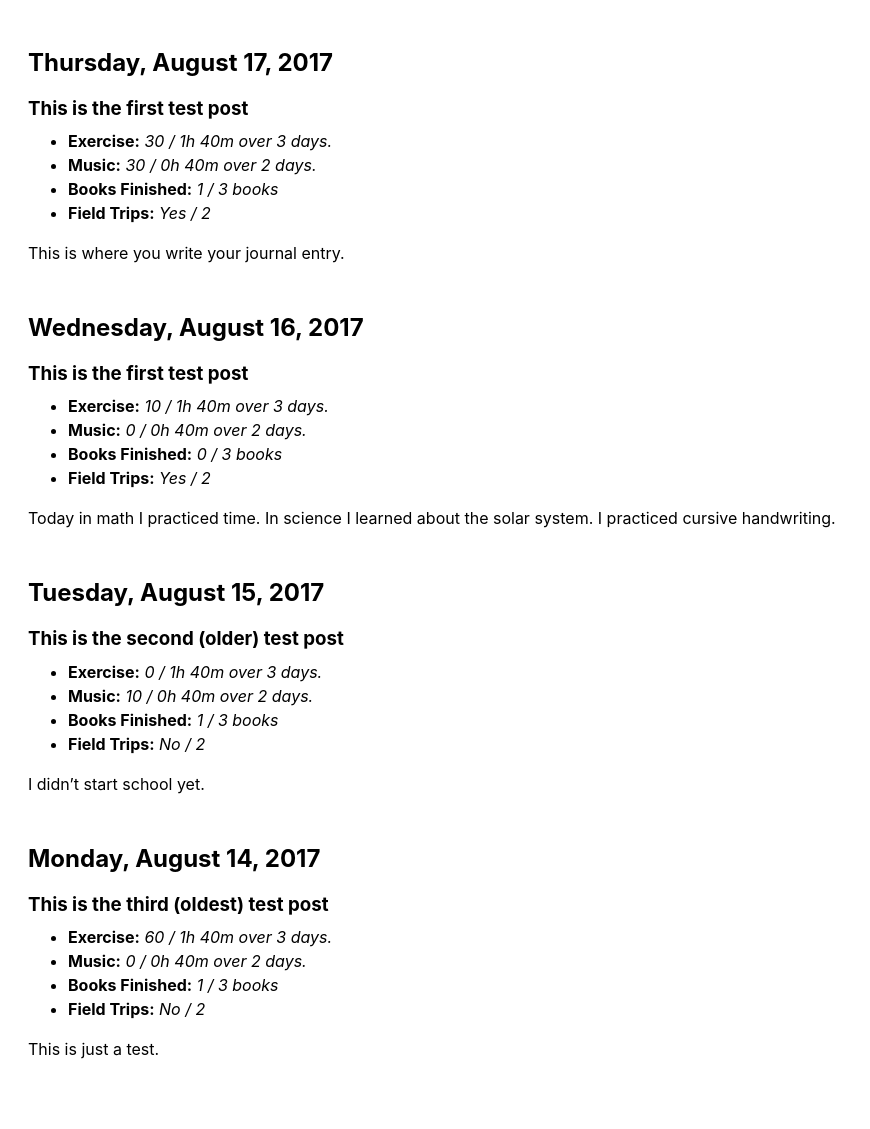
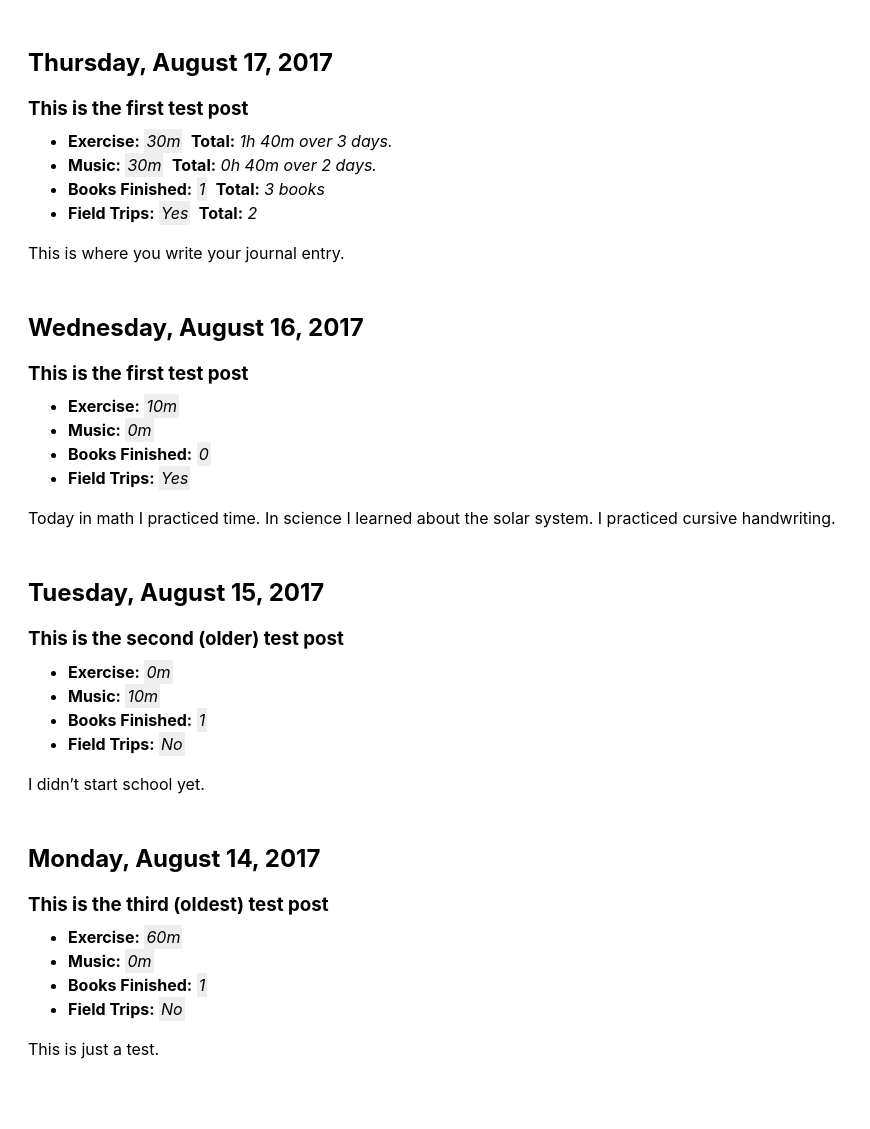
Before and after one commit to newlyceum/journal, a Jekyll site: the page built from simon/index.md, in a window 1280 px wide. Shown: the whole page, without its empty margins (0-870 px from the left). Built offline with Jekyll 4.4.1, drawn with Linux system fonts in a browser that asks for light colours.

```diff
--- a/_layouts/simon.html
+++ b/_layouts/simon.html
@@ -33,10 +33,10 @@
 {% endif %}
         <div class="entry"><h3 id="{{ post.slug }}">{{ post.title }}</h3>
         <ul>
-            <li><b>Exercise:</b> <i>{{ post.exercise }} / {{ exercise_total | divided_by:60 }}h {{ exercise_total | modulo:60 }}m over {{ exercise_days }} day{% if exercise_days > 1 %}s{% endif %}.</i></li>
-            <li><b>Music:</b> <i>{{ post.music }} / {{ music_total | divided_by:60 }}h {{ music_total | modulo:60 }}m over {{ music_days }} day{% if music_days > 1 %}s{% endif %}.</i></li>
-            <li><b>Books Finished:</b> <i>{{ post.books }} / {{ books_total }} books</i></li>
-            <li><b>Field Trips:</b> <i>{% if post.field_trip > 0 %}Yes{% else %}No{% endif %} / {{ field_trips }}</i></li>
+            <li><b>Exercise:</b> <i class="today">{{ post.exercise }}m</i> {% if forloop.first %}<b>Total:</b> <i>{{ exercise_total | divided_by:60 }}h {{ exercise_total | modulo:60 }}m over {{ exercise_days }} day{% if exercise_days != 1 %}s{% endif %}.</i>{% endif %}</li>
+            <li><b>Music:</b> <i class="today">{{ post.music }}m</i> {% if forloop.first %}<b>Total:</b> <i>{{ music_total | divided_by:60 }}h {{ music_total | modulo:60 }}m over {{ music_days }} day{% if music_days != 1 %}s{% endif %}.</i>{% endif %}</li>
+            <li><b>Books Finished:</b> <i class="today">{{ post.books }}</i> {% if forloop.first %}<b>Total:</b> <i>{{ books_total }} books</i>{% endif %}</li>
+            <li><b>Field Trips:</b> <i class="today">{% if post.field_trip > 0 %}Yes{% else %}No{% endif %}</i> {% if forloop.first %}<b>Total:</b> <i>{{ field_trips }}</i>{% endif %}</li>
         </ul>
         {{ post.content }}</div>
 {% endfor %}
--- a/ui/css/styles.css
+++ b/ui/css/styles.css
@@ -86,6 +86,7 @@
         margin-right: auto;
         margin-bottom: 10px;
         margin-left: auto;
+        max-width: 720px;
         width: 100%;
     }
 blockquote {
@@ -97,3 +98,11 @@
     padding-left: 20px;
     padding-bottom: 2px;
 }
+
+i.today {
+    background: #eee;
+    display: inline-block;
+    padding-right: 2px;
+    padding-left: 2px;
+    margin-right: 4px;
+}
```
Also changed, not shown: _layouts/home.html (+10 -0 lines), _layouts/jack.html (+4 -4 lines), general/_posts/2017-08-21-eclipse.md (added, +18 -0 lines), images/eclipse.jpeg (added), images/eclipse1330.jpeg (added), images/eclipse1400.jpeg (added), images/eclipse1440.jpeg (added), images/supplies.jpeg (added), 2 other files.
